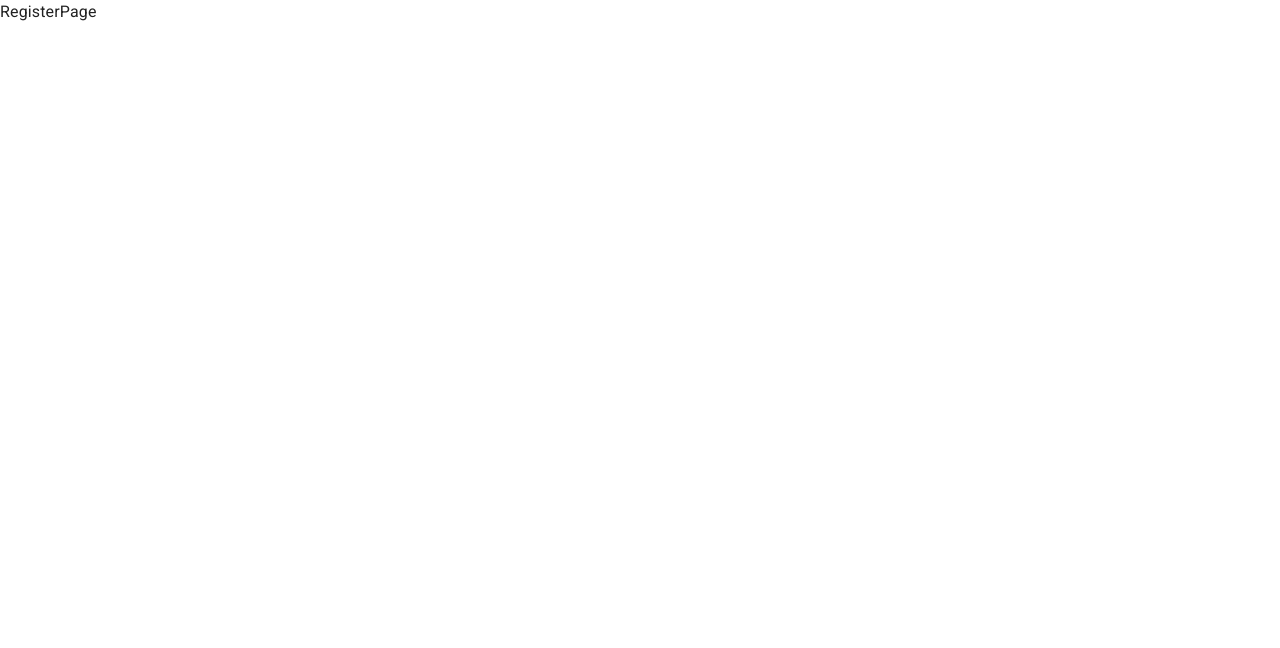
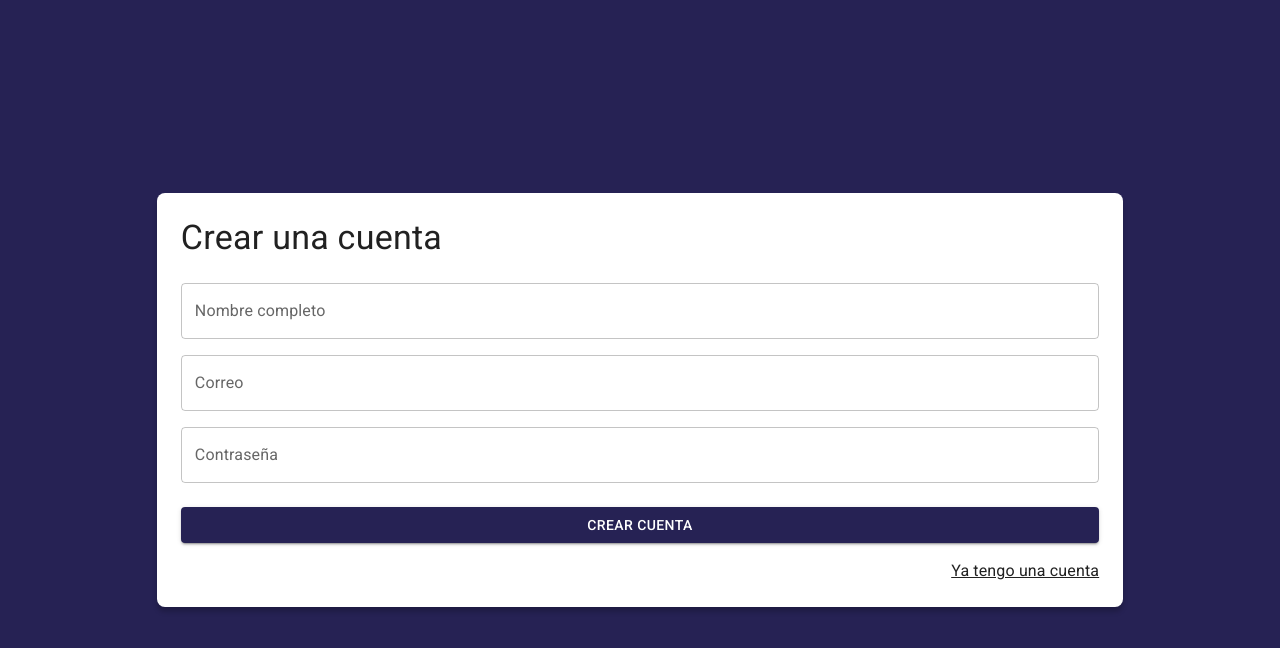
Before and after one commit to JuanManuelCarranzaTorrico/08-journal-app, a React (Vite) app: page /auth/register in a window 1280 px wide. Shown: the top 648 px of the page. Built offline with nearby package versions, Linux system fonts and the light colour scheme.

Commit message:
Adding register page

```diff
--- a/src/auth/pages/RegisterPage.jsx
+++ b/src/auth/pages/RegisterPage.jsx
@@ -1,7 +1,51 @@
-
+import { Google } from "@mui/icons-material"
+import { Button, Grid, Link, TextField, Typography } from "@mui/material"
+import { Link as RouterLink } from "react-router-dom"
+import { AuthLayout } from "../layout/AuthLayout"
 
 export const RegisterPage = () => {
   return (
-    <div>RegisterPage</div>
+    <AuthLayout title="Crear una cuenta">
+        <form>
+          <Grid container >
+          <Grid item xs={12} sx={{mt: 2}}>
+              <TextField
+               label="Nombre completo"
+               type="text"
+               placeholder="Tu nombre"
+               fullWidth />
+            </Grid>
+            <Grid item xs={12} sx={{mt: 2}}>
+              <TextField
+               label="Correo"
+               type="email"
+               placeholder="correo@google.com"
+               fullWidth />
+            </Grid>
+            <Grid item xs={12} sx={{mt: 2}}>
+              <TextField
+               label="Contraseña"
+               type="password"
+               placeholder="contraseña"
+               fullWidth />
+            </Grid>
+            <Grid container spacing={2} sx={{mb: 2, mt: 1}}>
+              <Grid item xs={12} sm={12}>
+                <Button variant="contained" fullWidth>
+                   Crear cuenta
+                </Button>
+              </Grid>
+            </Grid>
+            <Grid container direction={"row"} justifyContent="end">
+              <Link component={ RouterLink } color='inherit' to="/auth/login">
+              Ya tengo una cuenta
+              </Link>
+            </Grid>
+
+          </Grid>
+
+          </form>
+          </AuthLayout>
+
   )
 }
```
